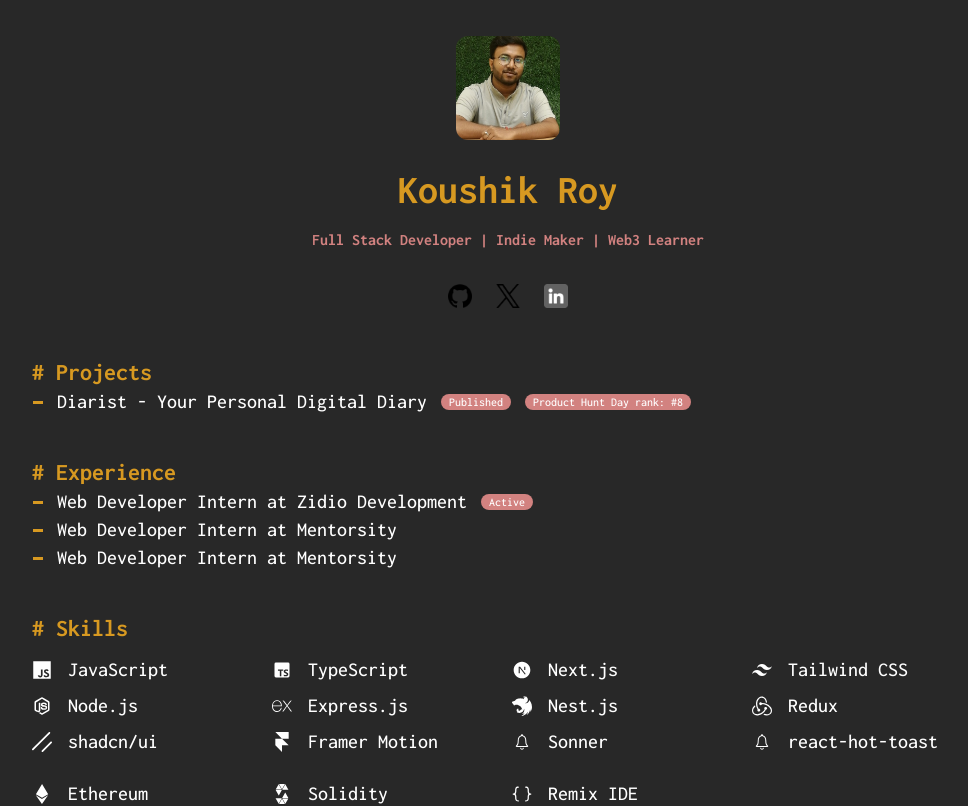
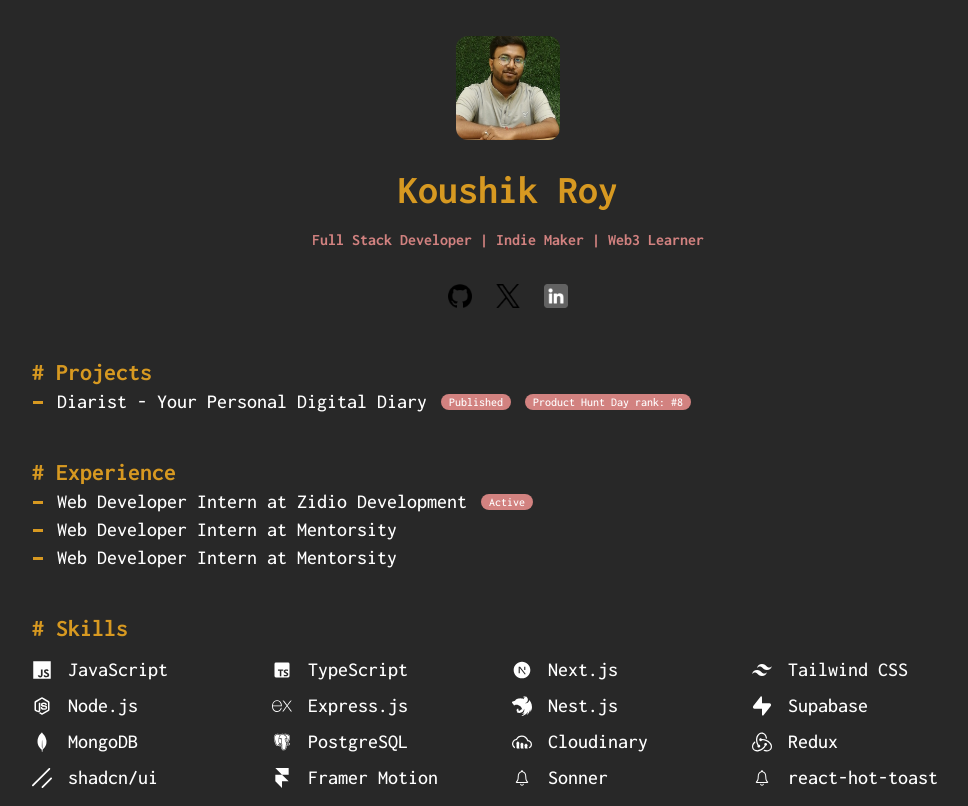
Before and after one commit to Koushik1311/portfolio, a Next.js app: page / in a window 1280 px wide. Shown: the top 806 px of the page, without its empty margins (132-1100 px from the left). Built offline with nearby package versions, Linux system fonts and the light colour scheme.

Commit message:
added more skills

```diff
--- a/constants/skills.ts
+++ b/constants/skills.ts
@@ -1,13 +1,19 @@
-import { RiNextjsFill, RiTailwindCssFill } from "react-icons/ri";
 import {
+  RiNextjsFill,
+  RiSupabaseFill,
+  RiTailwindCssFill,
+} from "react-icons/ri";
+import {
+  SiCloudinary,
   SiExpress,
   SiFramer,
+  SiMongodb,
   SiNestjs,
   SiRedux,
   SiShadcnui,
 } from "react-icons/si";
 import { IoLogoJavascript, IoLogoNodejs } from "react-icons/io5";
-import { BiLogoTypescript } from "react-icons/bi";
+import { BiLogoPostgresql, BiLogoTypescript } from "react-icons/bi";
 import { IoIosNotificationsOutline } from "react-icons/io";
 
 export const SkillsData = [
@@ -39,6 +45,23 @@
     skill: "Nest.js",
     icon: SiNestjs,
   },
+  {
+    skill: "Supabase",
+    icon: RiSupabaseFill,
+  },
+
+  {
+    skill: "MongoDB",
+    icon: SiMongodb,
+  },
+  {
+    skill: "PostgreSQL",
+    icon: BiLogoPostgresql,
+  },
+  {
+    skill: "Cloudinary",
+    icon: SiCloudinary,
+  },
 
   // Auxi
   {
```
